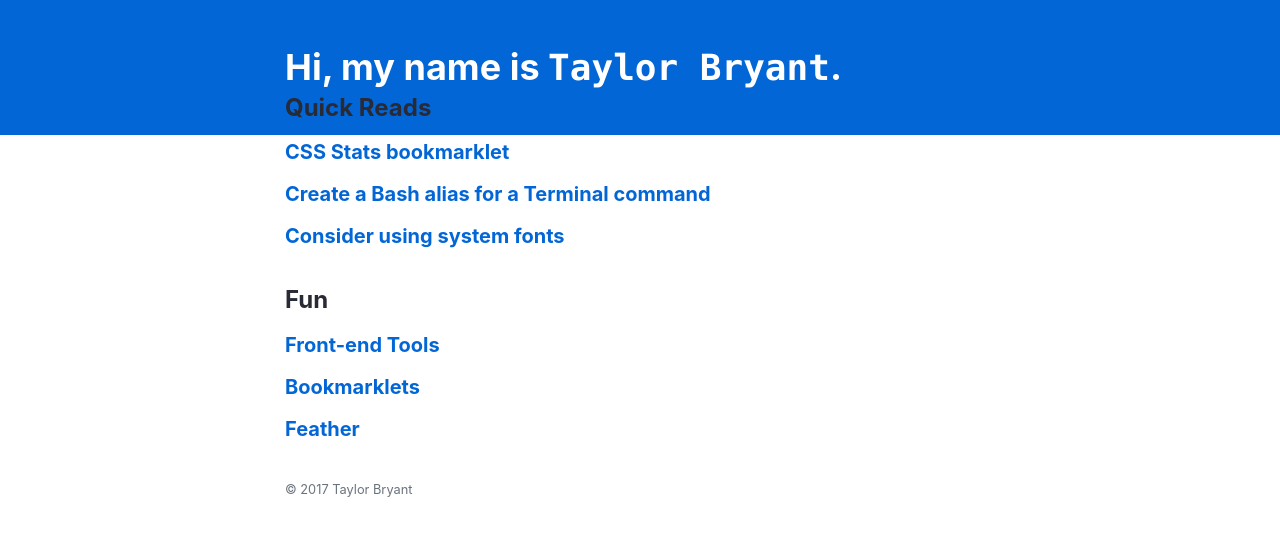
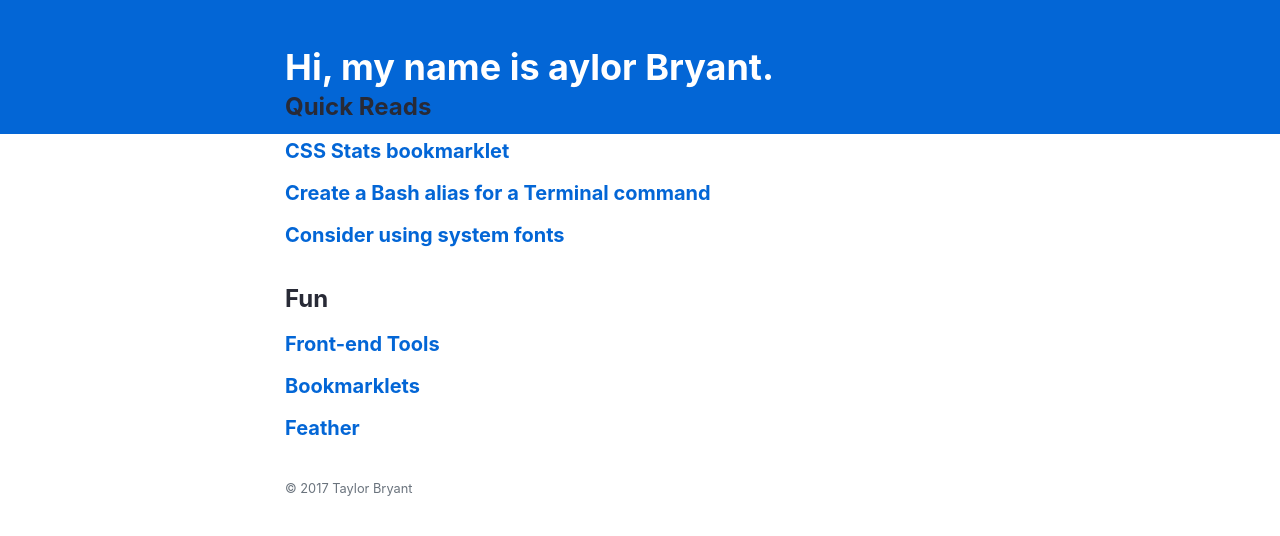
Before and after one commit to scottwater/taylorbryant.github.io, a Jekyll site: the page built from README.md, in a window 1280 px wide. Shown: the top 536 px of the page. Built offline with Jekyll 4.4.1, drawn with Linux system fonts in a browser that asks for light colours; our own code applies the rules of GitHub Pages for plain Markdown files.

Commit message:
Remove monospace class from name

```diff
--- a/_layouts/default.html
+++ b/_layouts/default.html
@@ -4,7 +4,7 @@ layout: compress
 
 {% include header.html %}
   <header class="header--home">
-    <h1 class="self-introduction">Hi, my name is <span class="monospace">Taylor Bryant</span>.</h1>
+    <h1 class="self-introduction">Hi, my name is aylor Bryant</span>.</h1>
   </header>
 
   <h2>Quick Reads</h2>
```
